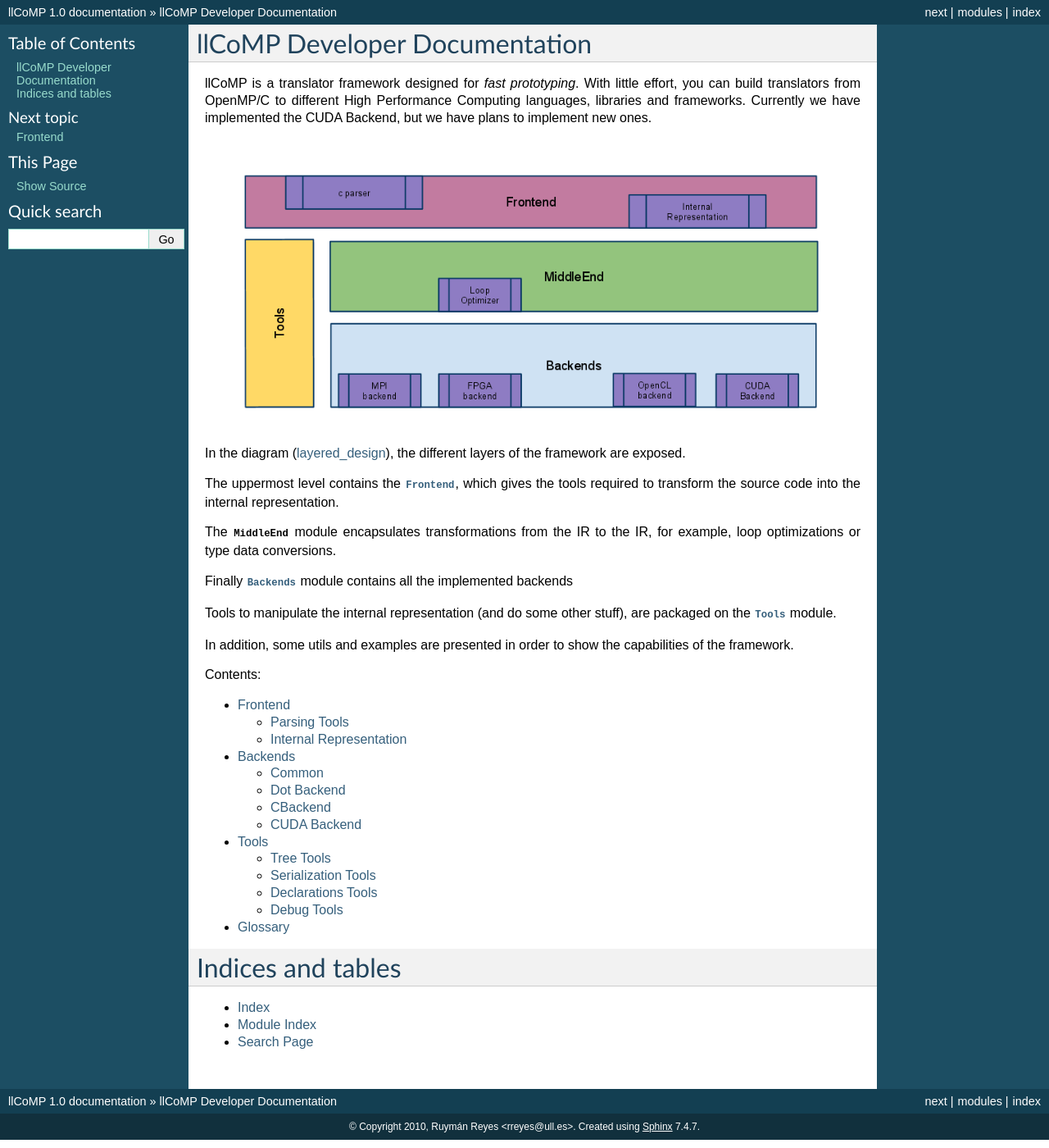
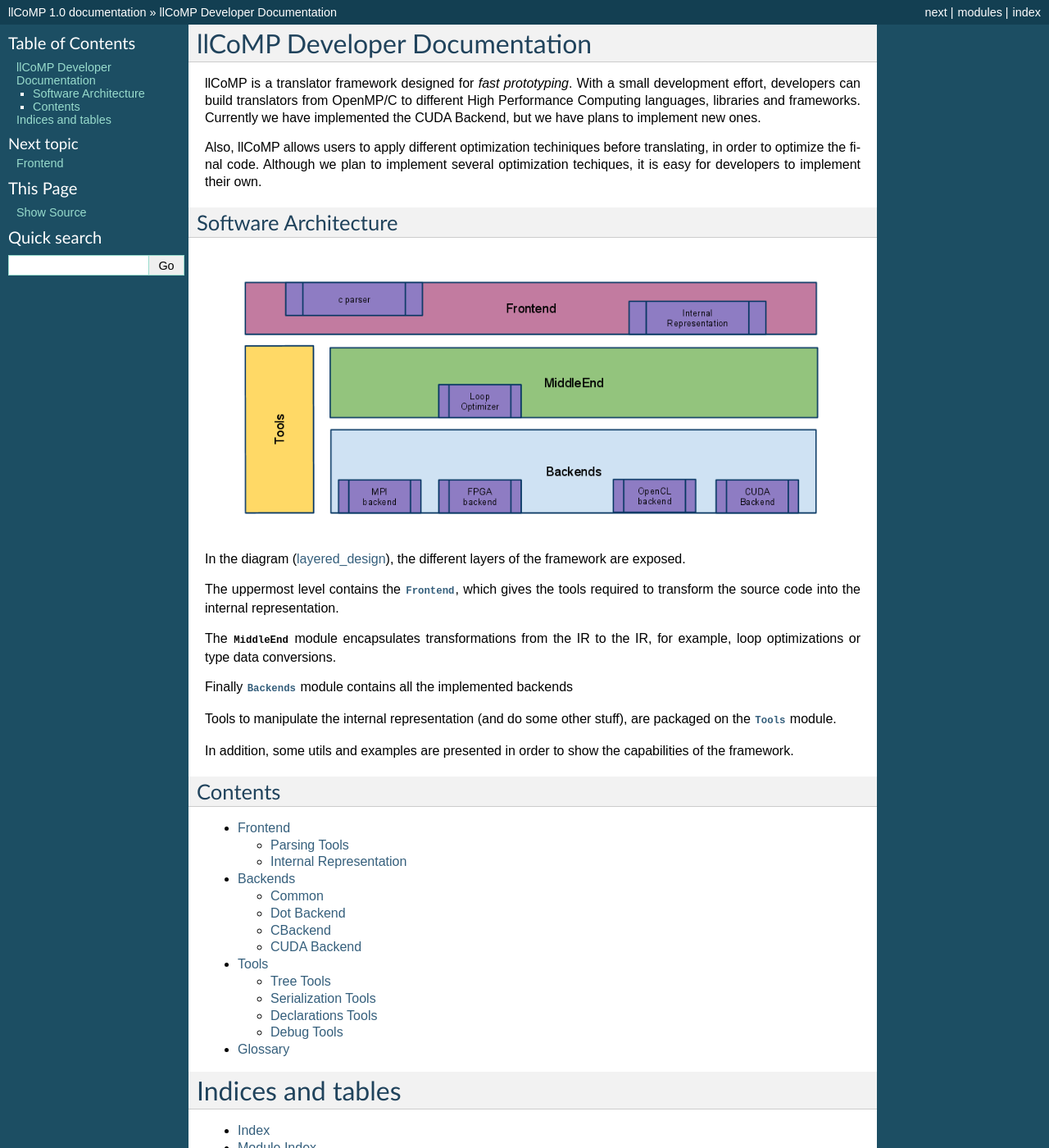
Before and after one commit to zhiichen/llcomp, a Sphinx documentation site: the page built from doc/index.rst, in a window 1280 px wide and 1400 px high. Shown: the whole window at 82% size. Built offline with Sphinx 7.4.7, drawn with Linux system fonts in a browser that asks for light colours; formulas are drawn with MathJax 3.

Commit message:
- Documentation updated

```diff
--- a/doc/index.rst
+++ b/doc/index.rst
@@ -9,9 +9,16 @@
 .. sectionauthor:: Ruymán Reyes Castro <rreyes@ull.es>
 
 llCoMP is a translator framework designed for *fast prototyping*.
-With little effort, you can build translators from OpenMP/C to different High
-Performance Computing languages, libraries and frameworks.  Currently we have
+With a small development effort, developers can build translators from OpenMP/C to different High
+Performance Computing languages, libraries and frameworks. Currently we have
 implemented the CUDA Backend, but we have plans to implement new ones.
+
+Also, llCoMP allows users to apply different optimization techiniques before
+translating, in order to optimize the final code. Although we plan to implement
+several optimization techiques, it is easy for developers to implement their own.
+
+Software Architecture
+**********************************
 
 
 .. _layered_design:
@@ -34,7 +41,8 @@
 In addition, some utils and examples are presented in order to show the capabilities of the framework.
 
 
-Contents:
+Contents
+********************************
 
 .. toctree::
    :maxdepth: 2
```
Also changed, not shown: 1 other file.
